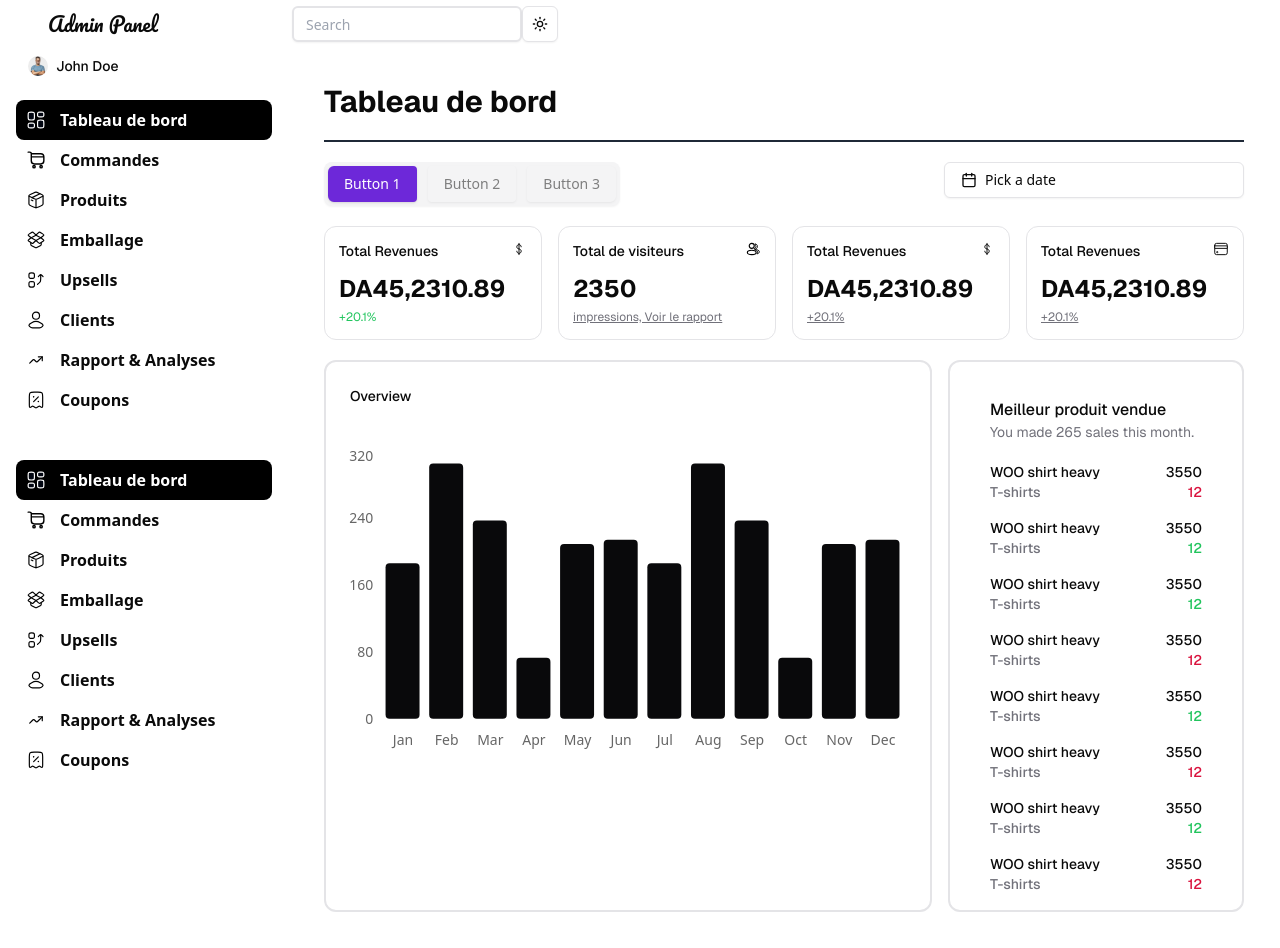
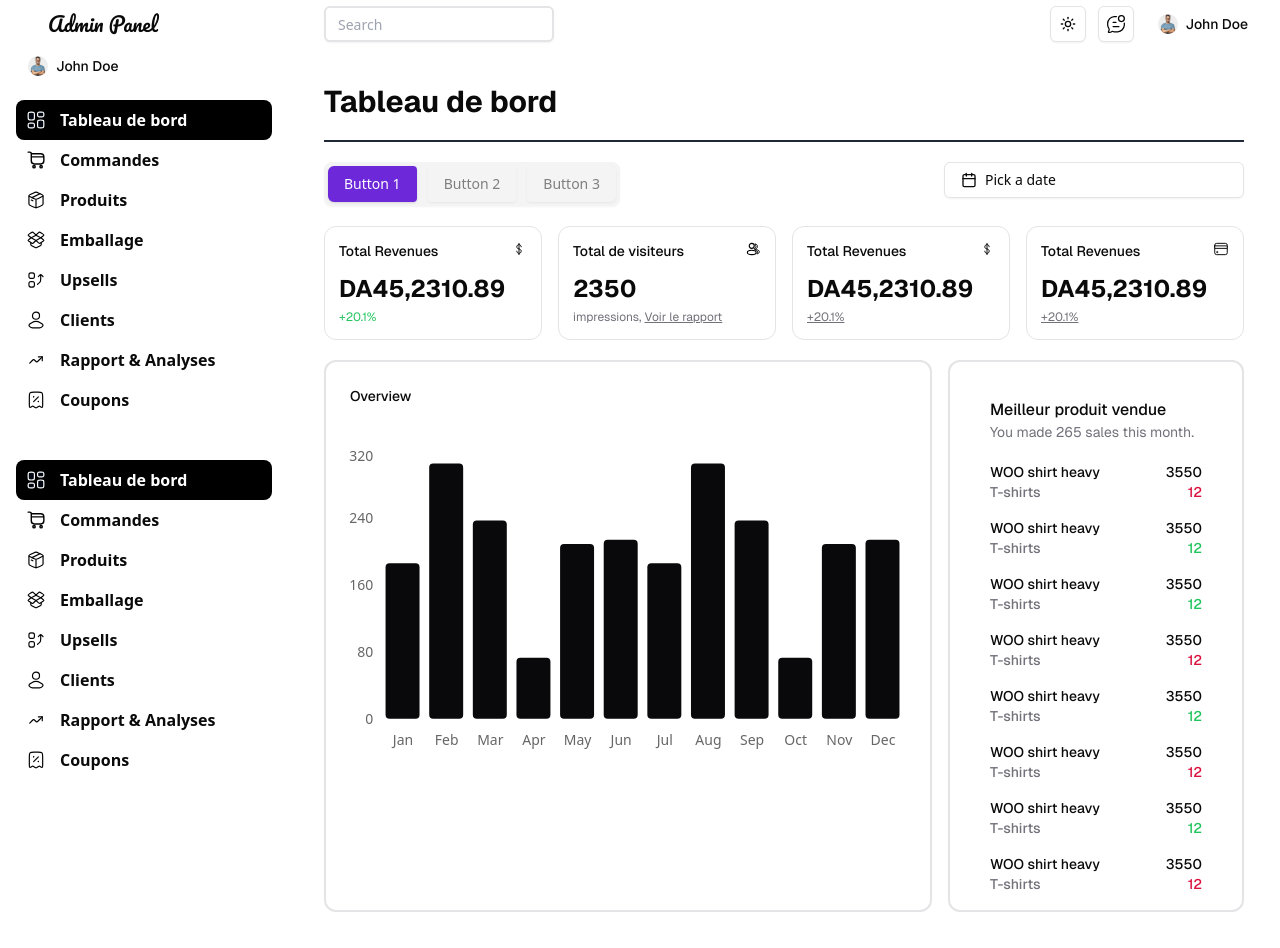
Before and after one commit to max-fletcher/next-boilerplate, a Next.js app: page / in a window 1280 px wide. Built offline with nearby package versions, Linux system fonts and the light colour scheme.

Commit message:
Fixed navbar and some other designs

```diff
--- a/app/(root)/layout.tsx
+++ b/app/(root)/layout.tsx
@@ -29,7 +29,7 @@ export default async function RootLayout({ children }: { children: React.ReactNo
 
       {/* NOTE: This is the mobile sidebar */}
       <div className="size-full flex-col">
-          <Navbar />
+          <Navbar user={loggedInUser} />
           {children}
         {/* <div className="root-layout">
           <Image src="/icons/logo.svg" width={30} height={30} alt="menu-icon" />
--- a/app/(root)/page.tsx
+++ b/app/(root)/page.tsx
@@ -51,7 +51,7 @@ const page = () => {
 
       <div className="flex gap-4 my-5">
         <StatisticsCard header="Total Revenues" Icon={DollarIcon} title="DA45,2310.89" subtitle="+20.1%" subtitleClasses="text-green-500" />
-        <StatisticsCard header="Total de visiteurs" Icon={UserGroupIcon} title="2350" subtitle="impressions, Voir le rapport" subtitleClasses="text-muted underline" />
+        <StatisticsCard header="Total de visiteurs" Icon={UserGroupIcon} title="2350" subtitle={<div>impressions, <span className="underline">Voir le rapport</span></div>} subtitleClasses="text-muted" />
         <StatisticsCard header="Total Revenues" Icon={LineChartIcon} title="DA45,2310.89" subtitle="+20.1%" subtitleClasses="text-muted underline" />
         <StatisticsCard header="Total Revenues" Icon={CreditCardIcon} title="DA45,2310.89" subtitle="+20.1%"  subtitleClasses="text-muted underline" />
       </div>
--- a/components/HomepageCalendar.tsx
+++ b/components/HomepageCalendar.tsx
@@ -61,7 +61,7 @@ const HomepageCalendar = () => {
           )}
         </Button>
       </PopoverTrigger>
-      <PopoverContent className="w-auto p-0" align="start">
+      <PopoverContent className="w-auto p-0 bg-background" align="start">
         <Calendar
           initialFocus
           mode="range"
--- a/components/StatisticsCard.tsx
+++ b/components/StatisticsCard.tsx
@@ -7,7 +7,7 @@ interface StatisticsCardProps {
   header: string
   Icon: ({ classes, width, height, isActive }: TIconTypes) => JSX.Element
   title: string
-  subtitle: string
+  subtitle: string|React.ReactNode
   subtitleClasses?: string
 }
 
--- /dev/null
+++ b/components/icons/ChatBubble.tsx
@@ -0,0 +1,20 @@
+
+import { cn } from "@/lib/utils";
+import { TIconTypes } from "@/types/icon.types";
+
+const ChatBubble = ({ classes = '', width = 20, height = 20, isActive = false }: TIconTypes) => {
+  return (
+    <svg
+      className={cn('fill-background dark:fill-[#030712] stroke-black dark:stroke-white', { 'fill-[#030712] dark:fill-white stroke-white dark:stroke-black' : isActive }, classes)}
+      style={{width, height}}
+      viewBox="0 0 20 20"
+      xmlns="http://www.w3.org/2000/svg"
+    >
+      <path d="M18.2998 9.14225C18.3445 9.83408 18.3445 10.5506 18.2998 11.2424C18.0713 14.7777 15.2946 17.5938 11.8088 17.8254C10.6195 17.9045 9.37796 17.9043 8.19112 17.8254C7.78242 17.7983 7.33696 17.7008 6.9533 17.5428C6.52643 17.3669 6.31296 17.279 6.20449 17.2923C6.09602 17.3057 5.93862 17.4218 5.62386 17.6538C5.06886 18.0631 4.36968 18.3571 3.33282 18.3318C2.80851 18.3191 2.54636 18.3127 2.42899 18.1126C2.31163 17.9125 2.4578 17.6355 2.75013 17.0815C3.15557 16.3132 3.41247 15.4336 3.02322 14.7288C2.35282 13.7222 1.78337 12.53 1.70016 11.2424C1.65545 10.5506 1.65545 9.83408 1.70016 9.14225C1.92863 5.60699 4.70528 2.79094 8.19112 2.55923C9.19312 2.49262 9.40096 2.48213 10.4166 2.52807" strokeWidth="1.25" strokeLinecap="round" strokeLinejoin="round"/>
+      <path d="M7.08337 12.5H12.9167M7.08337 8.33333H10" strokeWidth="1.25" strokeLinecap="round" strokeLinejoin="round"/>
+      <path d="M18.3333 4.58333C18.3333 6.19417 17.0275 7.5 15.4167 7.5C13.8058 7.5 12.5 6.19417 12.5 4.58333C12.5 2.9725 13.8058 1.66667 15.4167 1.66667C17.0275 1.66667 18.3333 2.9725 18.3333 4.58333Z" strokeWidth="1.25"/>
+    </svg>
+  )
+}
+
+export default ChatBubble
--- a/components/navbar/ModeToggle.tsx
+++ b/components/navbar/ModeToggle.tsx
@@ -4,13 +4,15 @@ import { Moon, Sun } from "lucide-react";
 import { useTheme } from "next-themes";
 
 import { Button } from "@/components/ui/button";
+import { cn } from "@/lib/utils";
 // import { DropdownMenu, DropdownMenuContent, DropdownMenuItem, DropdownMenuTrigger } from "@/components/ui/dropdown-menu"
 
-export function ModeToggle() {
+export function ModeToggle({classes} : {classes?: string}) {
   const { setTheme } = useTheme();
 
   return (
-    <div className="h-full flex items-center">
+    <div className={cn("h-full flex items-center", classes)}
+    >
       <Button
         onClick={() => {
           setTheme("dark");
--- a/components/navbar/Navbar.tsx
+++ b/components/navbar/Navbar.tsx
@@ -1,11 +1,37 @@
+import Image from "next/image"
 import { ModeToggle } from "./ModeToggle"
 import SearchField from "./SearchField"
+import { geist } from "@/lib/fonts/fonts"
+import { User } from "@/types/User.types"
+import { cn } from "@/lib/utils"
+import ChatBubble from "../icons/ChatBubble"
 
-const Navbar = () => {
+const Navbar = ({user}: {user: User}) => {
   return (
-    <div className="w-full h-12 flex px-1">
-      <SearchField />
-      <ModeToggle />
+    <div className="w-full h-12 flex justify-between items-center ps-9 pe-5">
+      <div>
+        <SearchField />
+      </div>
+      <div className="flex items-center justify-end min-w-20">
+        <ModeToggle />
+        <div className="flex items-center gap-2 whitespace-nowrap rounded-md text-sm font-medium transition-colors focus-visible:outline-none focus-visible:ring-1 border border-input bg-background shadow-sm
+          h-9 w-9 justify-center hover:cursor-pointer ms-3"
+        >
+          <ChatBubble />
+        </div>
+        <div className="dark:bg-[#1F2937] h-9 flex items-center px-3 rounded-md ms-3">
+          <Image
+            className="rounded-full aspect-square object-cover"
+            src="/profile.png"
+            width={20}
+            height={20}
+            alt="menu-icon"
+          />
+          <div className={cn("ms-2 font-medium text-sm", geist.className)}>
+            {user.name}
+          </div>
+        </div>
+      </div>
     </div>
   )
 }
```
Also changed, not shown: public/icons/ChatBubble.svg (added).
